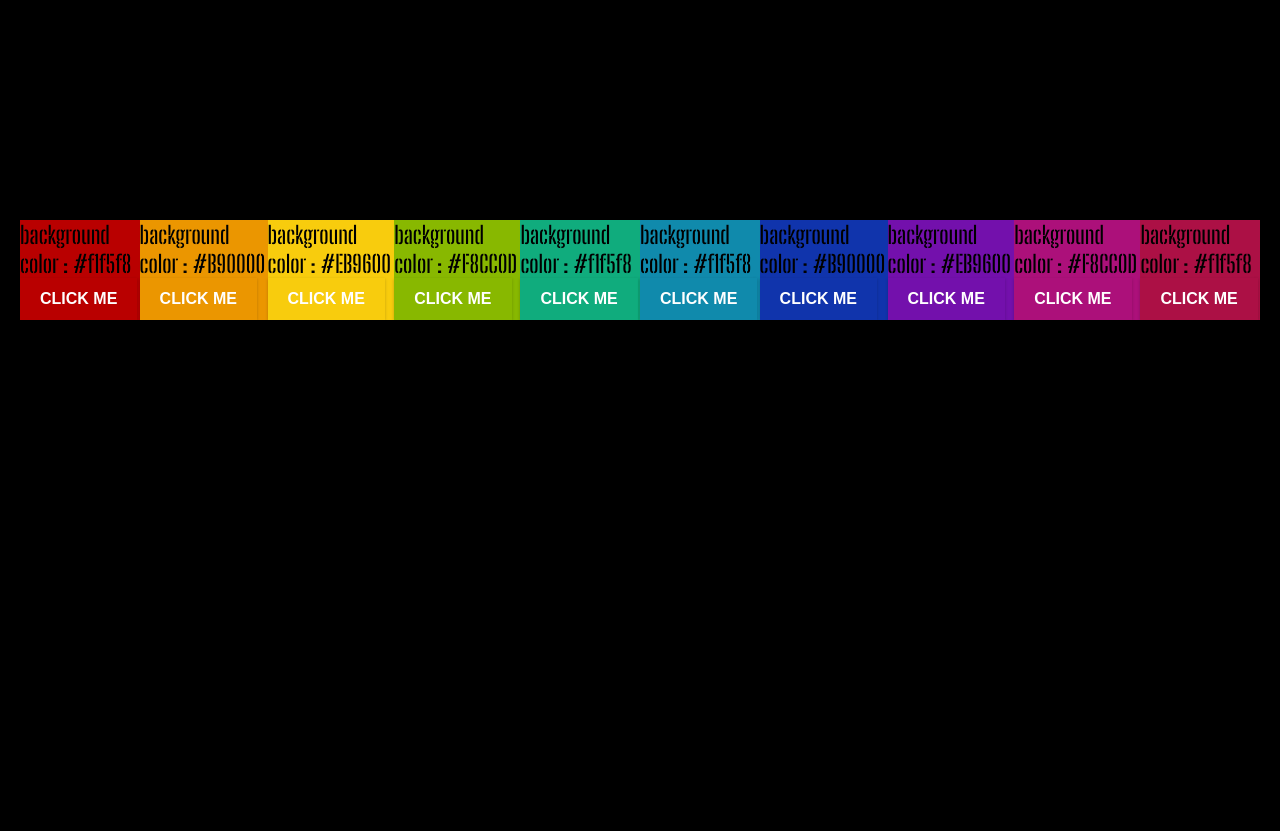
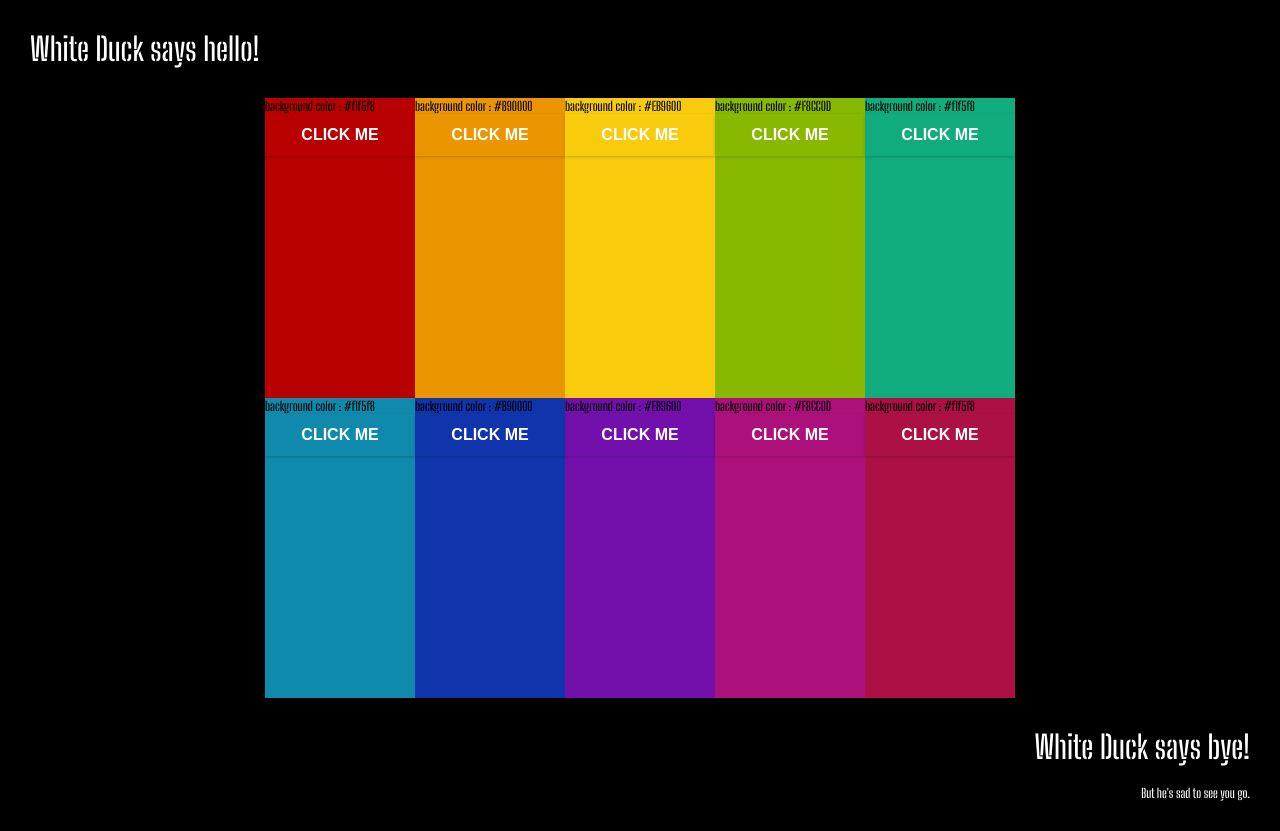
Before and after one commit to cruidin/js-test, a plain HTML site: page index.html in a window 1280 px wide. Before the commit the page ends 800 px from the top, so only its background shows below. Drawn offline with Linux system fonts and the light colour scheme.

Commit message:
Add header and footer and styles

```diff
--- a/assets/css/style.css
+++ b/assets/css/style.css
@@ -10,8 +10,13 @@ body {
   font-family: "Big Shoulders Stencil Display", cursive;
 }
 
-h1 {
-  color:
+.header {
+  color: white;
+  margin: 30px;
+}
+
+h2 {
+  font-size: 80%;
 }
 
 .container {
@@ -20,17 +25,16 @@ h1 {
   align-items: center;
   justify-content: center;
   padding: 0;
-  margin: 20px;
+  margin: 0px 20px;
   width: auto;
-  height: 500px;
-  float: left;
+  height: auto;
 }
 
-.rainbow {
+.box {
   display: flex;
   flex-direction: column;
   width: 150px;
-  height: 700px;
+  height: 300px;
 }
 
 #first-div {
@@ -99,3 +103,13 @@ h1 {
   color: var(green);
   background: var(--clr-black);
 }
+
+footer {
+  margin-top: 30px;
+}
+
+.footer {
+  color: white;
+  text-align: right;
+  margin: 30px;
+}
--- a/index.html
+++ b/index.html
@@ -3,90 +3,74 @@
     <head>
       <meta charset="utf-8">
       <link rel="stylesheet" href="./assets/css/style.css">
-    <title></title>
+      <title>White Duck - Story Generator</title>
     </head>
     <body>
+  <div class="header">
+  <h1>White Duck says hello!</h1>
+
+  </div>
+
   <div class="container">
 
 
   <!-- code from sample and added divs -->
-<div id="first-div">
+  <div class="box" id="first-div">
     <h2>background color : <span class="color-one">#f1f5f8</span></h2>
     <button class="btn btn-hero" id="btn">click me</button>
   </div>
-<div id="second-div">
+  <div class="box" id="second-div">
     <h2>background color : <span class="color-two">#B90000</span></h2>
     <button class="btn btn-hero" id="btn2">click me</button>
   </div>
-<div id="third-div">
+  <div class="box" id="third-div">
     <h2>background color : <span class="color-three">#EB9600</span></h2>
     <button class="btn btn-hero" id="btn3">click me</button>
   </div>
-<div id="fourth-div">
+  <div class="box" id="fourth-div">
     <h2>background color : <span class="color-four">#F8CC0D</span></h2>
     <button class="btn btn-hero" id="btn4">click me</button>
   </div>
-<div id="fifth-div">
+  <div class="box" id="fifth-div">
     <h2>background color : <span class="color-five">#f1f5f8</span></h2>
     <button class="btn btn-hero" id="btn5">click me</button>
   </div>
-<div id="sixth-div">
+  </div>
+  <div class="container">
+
+  <div class="box" id="sixth-div">
     <h2>background color : <span class="color-six">#f1f5f8</span></h2>
     <button class="btn btn-hero" id="btn6">click me</button>
   </div>
-<div id="seventh-div">
+  <div class="box" id="seventh-div">
     <h2>background color : <span class="color-seven">#B90000</span></h2>
     <button class="btn btn-hero" id="btn7">click me</button>
   </div>
-<div id="eighth-div">
+  <div class="box" id="eighth-div">
     <h2>background color : <span class="color-eight">#EB9600</span></h2>
     <button class="btn btn-hero" id="btn8">click me</button>
   </div>
-<div id="nineth-div">
+  <div class="box" id="nineth-div">
     <h2>background color : <span class="color-nine">#F8CC0D</span></h2>
     <button class="btn btn-hero" id="btn9">click me</button>
   </div>
-<div id="tenth-div">
+  <div class="box" id="tenth-div">
     <h2>background color : <span class="color-ten">#f1f5f8</span></h2>
     <button class="btn btn-hero" id="btn10">click me</button>
   </div>
   </div>
 
-<!--
+  <footer>
+    <div class="footer">
 
-    <div class="box">
-      <h2>background color : <span class="color">#f1f5f8</span></h2>
-      <button class="btn btn-hero" id="btn">click me</button>
+
+    <h1>White Duck says bye!</h1>
+    <br>
+    <h2>But he's sad to see you go.</h2>
       </div>
-    <div class="container"><h1>CLICK ME</h1>
-      <div class="rainbow container" id="first-div">
-        <button class="btn btn-hero" id="btn">click me</button>
-      </div>
-      <div class="rainbow" id="second-div">
-        <button class="btn btn-hero" id="btn">click me</button>
-      </div>
-      <div class="rainbow" id="third-div">
-        <button class="btn btn-hero" id="btn">click me</button>
-      </div>
-      <div class="rainbow" id="fourth-div">
-        <button class="btn btn-hero" id="btn">click me</button>
-      </div>
-      <div class="rainbow" id="fifth-div">
-        <button class="btn btn-hero" id="btn">click me</button>
-      </div>
-      <div class="rainbow" id="sixth-div">
-        <button class="btn btn-hero" id="btn">click me</button>
-      </div>
-      <div class="rainbow" id="seventh-div">
-        <button class="btn btn-hero" id="btn">click me</button>
-      </div>
-      <div class="rainbow" id="eight-div">
-        <button class="btn btn-hero" id="btn">click me</button>
-      </div>
-    </div>
+  </footer>
 
-    -->
-
+  <!-- javascript -->
       <script src="./assets/js/script.js">
 
       </script>
```
Lines whose indentation alone changed are shown as unchanged.
